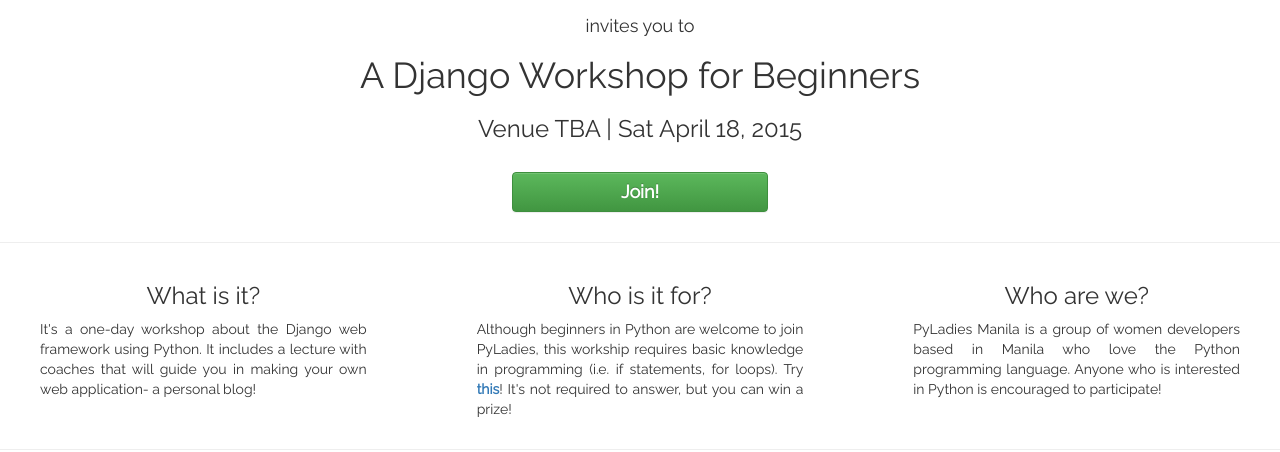
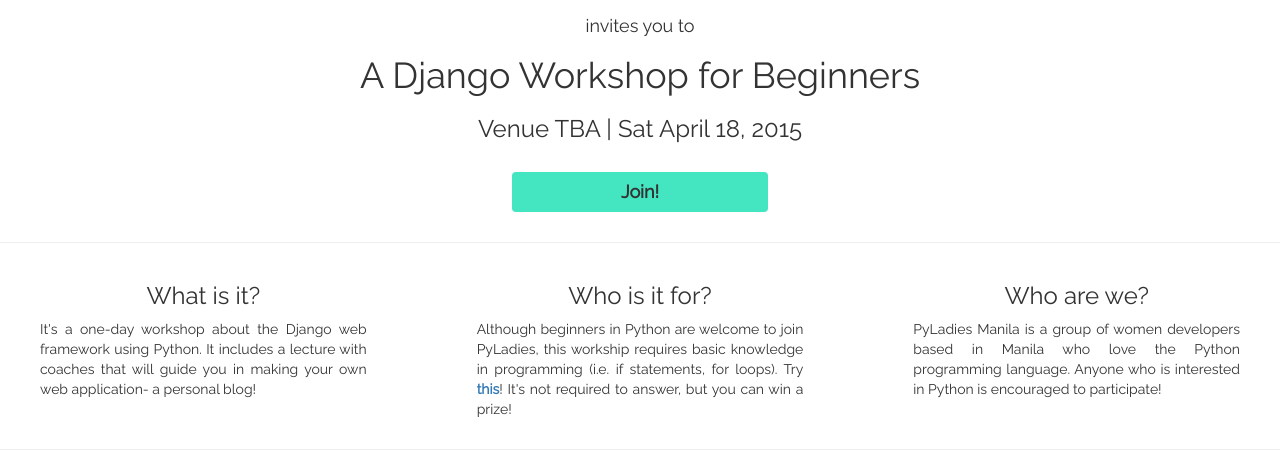
Before and after one commit to nadinejamila/pyladiesmanila, a Django app: page / in a window 1280 px wide. Shown: the part 185-637 px from the top of the page. Run offline with Django 3.2, Linux system fonts and the light colour scheme; some libraries are stand-ins or nearby versions.

Commit message:
changed join button color to light green

```diff
--- a/events/static/css/style.css
+++ b/events/static/css/style.css
@@ -20,6 +20,7 @@ body {
 	font-weight: bold;
 	font-size: large;
 	margin-bottom: 10px;
+	background-color: #44e6c2;
 }
 .info {
 	//margin-top: 5%;
--- a/events/templates/events/home.html
+++ b/events/templates/events/home.html
@@ -9,7 +9,7 @@
 			<h4>invites you to</h4>
 			<h1>A Django Workshop for Beginners</h1>
 			<h3>Venue TBA | Sat April 18, 2015</h3>
-			<button onclick="location.href='#'" class='btn btn-success join-btn'>Join!</button>
+			<button onclick="location.href='#'" class='btn join-btn'>Join!</button>
 		</div>
 	</div><!--row-->
 	<hr />
```
Also changed, not shown: db.sqlite3 (added).
